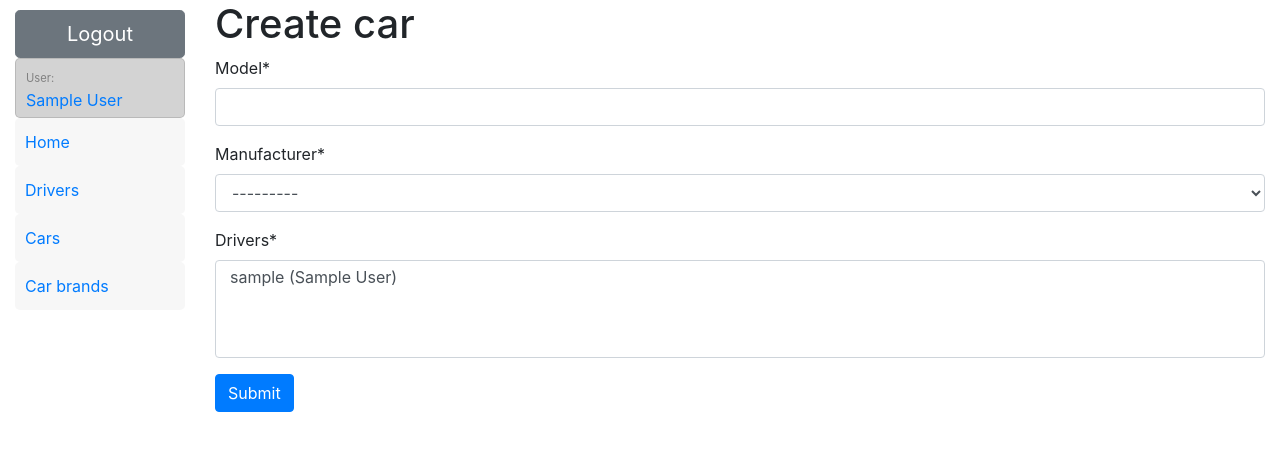
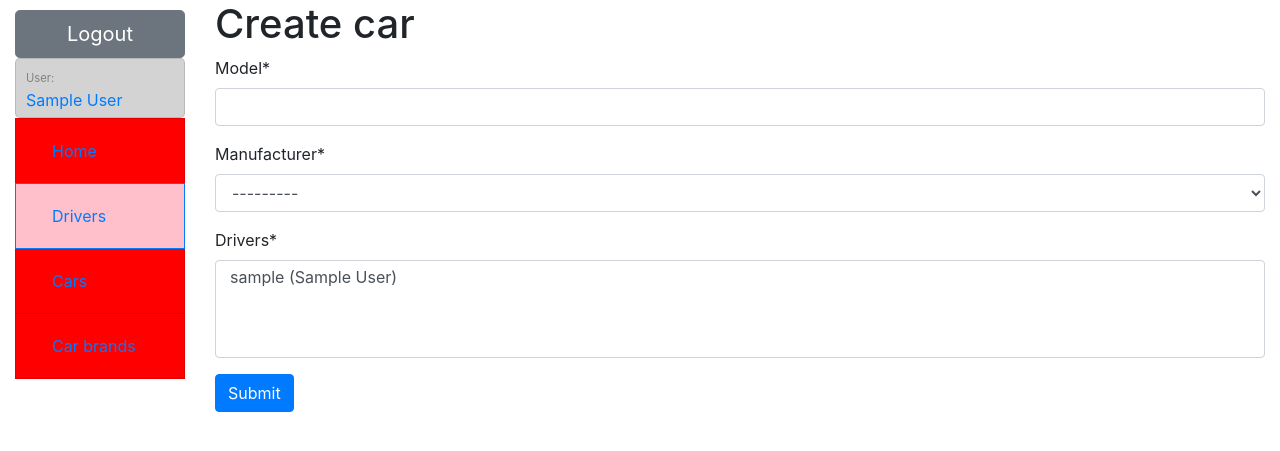
Before and after one commit to Flashmobber/taxi-service, a Django app: page /cars/create/ in a window 1280 px wide. Shown: the top 451 px of the page. Run offline with Django 4.2, Linux system fonts and the light colour scheme; the visitor is signed in with stand-in values (Sample User, id 1); data comes from the database, SQL or seed files in the repository; data that the repository does not hold is empty; some libraries are stand-ins or nearby versions.

Commit message:
Added README.md

```diff
--- a/static/css/styles.css
+++ b/static/css/styles.css
@@ -1,12 +1,13 @@
-html, body {
+body {
     margin-top: 0px;
 }
 
-#custom-border {
-    border: none;
-    padding-left: 10px;
-    background-color: #F7F7F7;
-    border-radius: 5px;
+.nav .nav-item {
+    background-color: red;
+}
+.nav .nav-item.active,
+.nav .nav-item:hover {
+    background-color: pink;
 }
 
 #login-block {
--- a/taxi_service/settings.py
+++ b/taxi_service/settings.py
@@ -134,7 +134,7 @@ STATIC_URL = "/static/"
 
 STATICFILES_DIRS = [BASE_DIR / "static"]
 
-STATIC_ROOT = BASE_DIR / "staticfiles"
+# STATIC_ROOT = BASE_DIR / "staticfiles"
 
 # Default primary key field type
 # https://docs.djangoproject.com/en/4.0/ref/settings/#default-auto-field
--- a/templates/includes/sidebar.html
+++ b/templates/includes/sidebar.html
@@ -18,11 +18,13 @@
         <a style="color: white; text-decoration: none;" href="{% url 'login' %}?next={{ request.path }}">Login</a>
     </button>
 {% endif %}
-<li id="custom-border" class="list-group-item list-group-item-action"><a style="text-decoration: none"
+<ul class="nav">
+<li id="custom-border" class="list-group-item list-group-item-action nav-item"><a class="nav-link" style="text-decoration: none"
                                                       href="{% url 'taxi:index' %}">Home</a></li>
-<li id="custom-border" class="list-group-item list-group-item-action"><a style="text-decoration: none" href="{% url 'taxi:driver-list' %}">Drivers</a>
+<li id="custom-border" class="list-group-item list-group-item-action nav-item active"><a class="nav-link" href="{% url 'taxi:driver-list' %}">Drivers</a>
 </li>
-<li id="custom-border" class="list-group-item list-group-item-action"><a style="text-decoration: none" href="{% url 'taxi:car-list' %}">Cars</a>
+<li id="custom-border" class="list-group-item list-group-item-action nav-item"><a class="nav-link" style="text-decoration: none" href="{% url 'taxi:car-list' %}">Cars</a>
 </li>
-<li id="custom-border" class="list-group-item list-group-item-action"><a style="text-decoration: none"
+<li id="custom-border" class="list-group-item list-group-item-action nav-item"><a class="nav-link" style="text-decoration: none"
                                                       href="{% url 'taxi:manufacturer-list' %}">Car brands</a></li>
+</ul>
```
Also changed, not shown: README.md.
